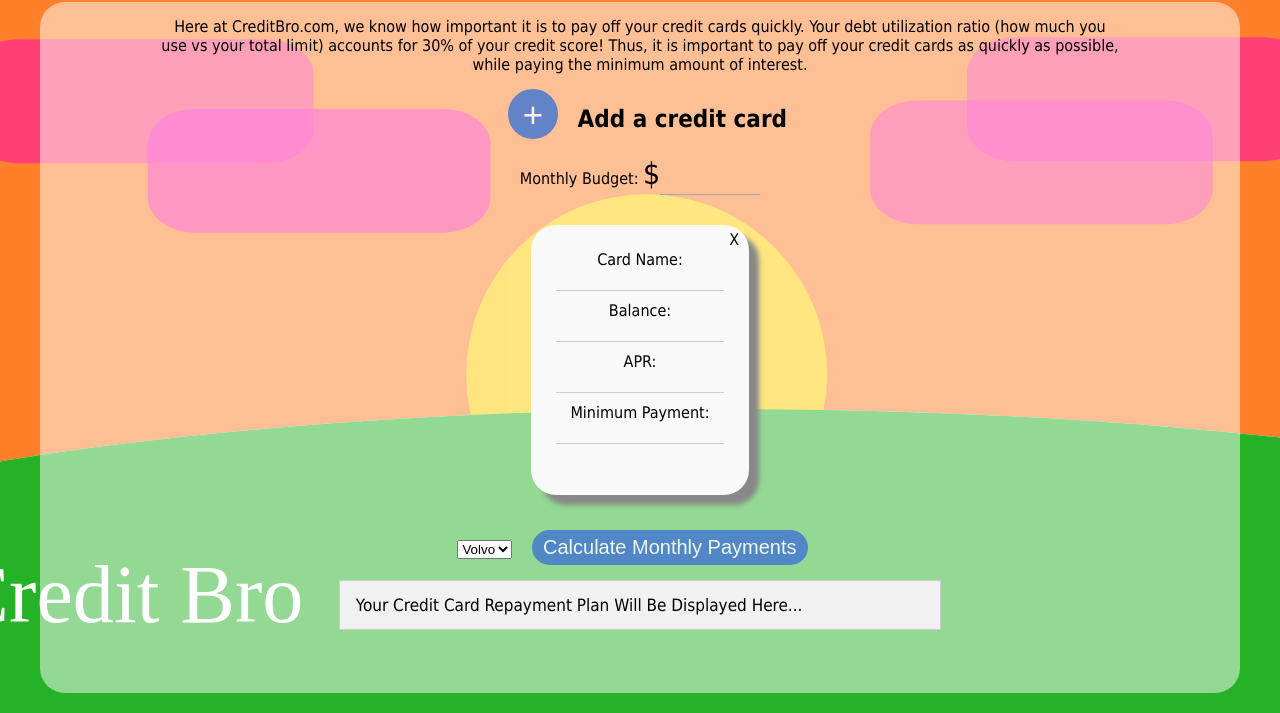
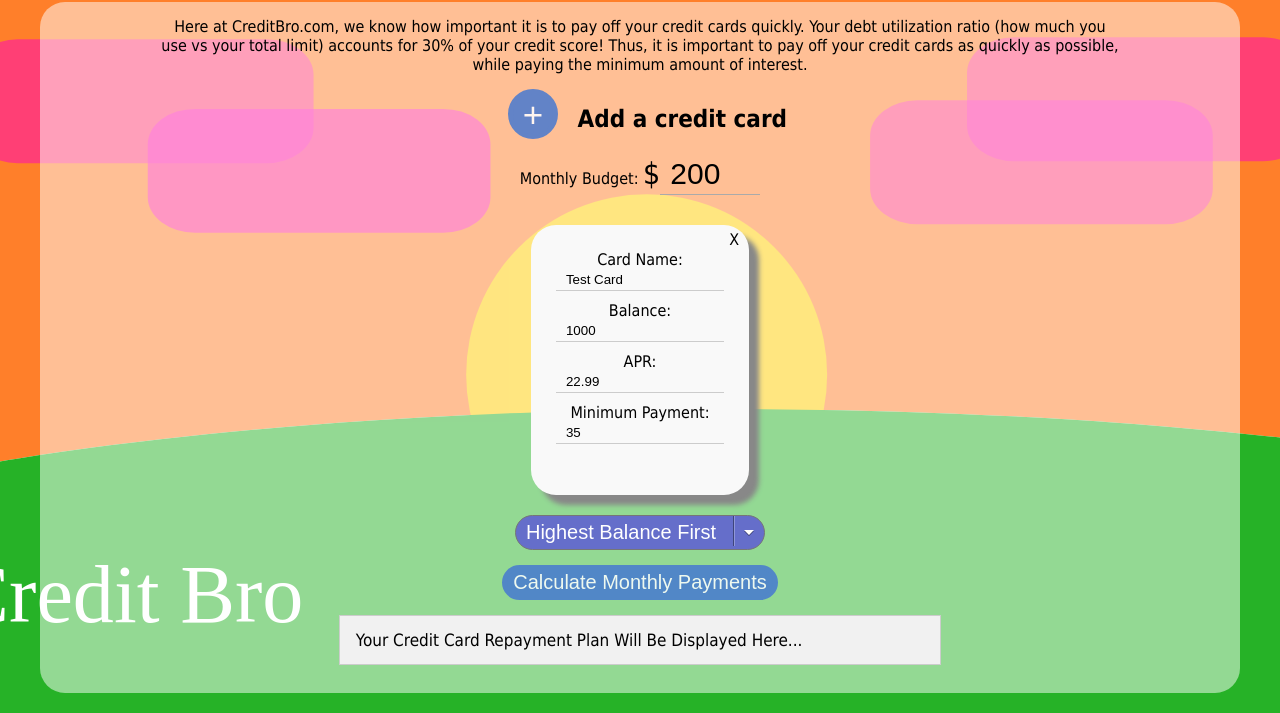
Before and after one commit to bwilfong3/CreditBro, a plain HTML site: page index.html in a window 1280 px wide. Shown: the part 87-800 px from the top of the page. Drawn offline with Linux system fonts and the light colour scheme.

Commit message:
Added algorithm select button w/ styles

```diff
--- a/index.html
+++ b/index.html
@@ -30,26 +30,26 @@
 
 
 			<div id="calculateFields">
-				Monthly Budget: <span class="dollar">$</span><input type="number" class="budgetField"><br>
+				Monthly Budget: <span class="dollar">$</span><input type="number" class="budgetField" value=200><br>
 			</div>
 
 			<div id="cardHolder">
 				<div id="defaultCard" class="creditCard">
 					<form>
-						Card Name:<input type="text" class="titleField"><br>
-						Balance:<input type="number" class="balanceField"><br>
-						APR:<input type="number" class="aprField"><br>
-						Minimum Payment:<input type="number" class="minPayField"><br>
+						Card Name:<input type="text" class="titleField" value="Test Card"><br>
+						Balance:<input type="number" class="balanceField" value=1000><br>
+						APR:<input type="number" class="aprField" value=22.99><br>
+						Minimum Payment:<input type="number" class="minPayField" value=35><br>
 					</form>
 					<span class="close" onClick=deleteCard(this)></span>
 				</div>
 			</div>
 
-			<select name="cars">
-  			<option value="">Volvo</option>
-  			<option value="saab">Saab</option>
-  			<option value="fiat">Fiat</option>
-  			<option value="audi">Audi</option>
+			<select class="styled-select" name="algorithms">
+  			<option value="hbf">Highest Balance First</option>
+  			<option value="hif">Highest Interest First</option>
+  			<option value="lbf">Lowest Balance First</option>
+  			<option value="lif">Lowest Interest First</option>
 			</select>
 
 			<button onClick="calculate()" class="paymentButton">
--- a/styles.css
+++ b/styles.css
@@ -116,6 +116,36 @@ h2{
 	background-color: white;
 }
 
+select::-ms-expand {
+    display: none;
+}
+
+.styled-select {
+  background: url("./images/selectarrow.png") no-repeat 96% 0;
+  height: 35px;
+  overflow: hidden;
+  width: 250px;
+	-webkit-border-radius: 20px;
+	-moz-border-radius: 20px;
+	-moz-appearance: none;
+	-webkit-appearance: none;
+	border-radius: 20px;
+	background-color: #656eca;
+	color:white;
+	font-size: 20px;
+	padding-left:10px;
+	display: block;
+}
+
+.styled-select select {
+  background: transparent;
+  border: none;
+ 	font-size: 14px;
+  height: 29px;
+  padding: 5px; /* If you add too much padding here, the options won't show in IE */
+	width: 268px;
+}
+
 #introduction {
 	width:80%;
 	margin-top: 15px;
```
Also changed, not shown: images/selectarrow.png (added).
